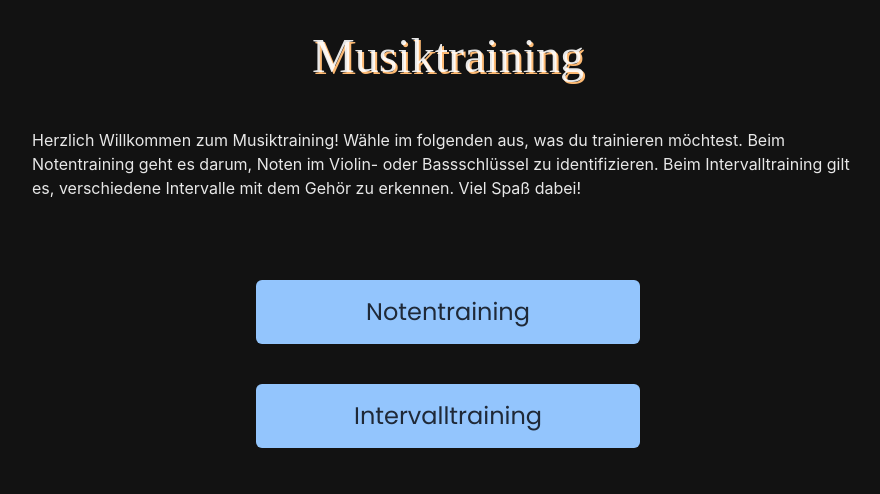
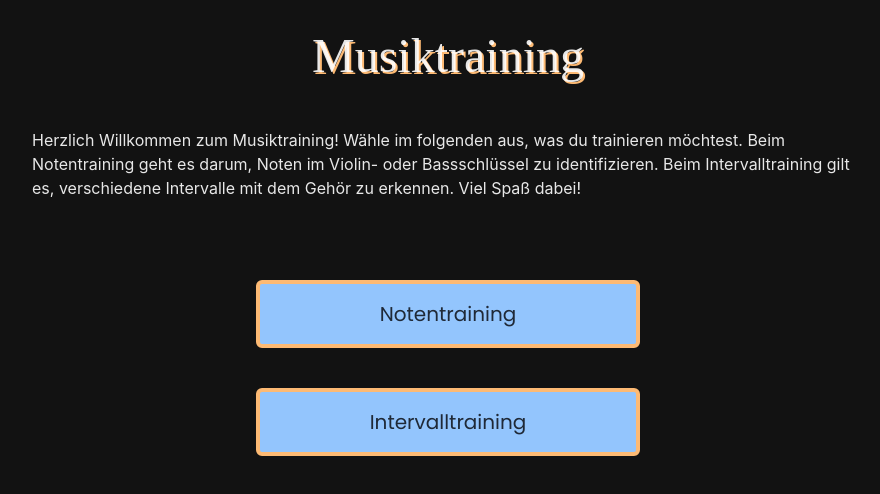
Before and after one commit to kilianmandscharo/music_training, a Next.js app: page / in a window 1280 px wide. Shown: the top 494 px of the page, without its empty margins (192-1072 px from the left). Built offline with nearby package versions, Linux system fonts and the light colour scheme; a web font is replaced by a local one.

Commit message:
chnged starting page

```diff
--- a/pages/index.tsx
+++ b/pages/index.tsx
@@ -38,20 +38,20 @@ const Home: NextPage = () => {
                     Intervalle mit dem Gehör zu erkennen. Viel Spaß dabei!
                 </p>
                 <div>
-                    <div className="bg-blue-300 sm:hover:bg-blue-400 max-w-sm mx-auto flex justify-center p-4 rounded-md mt-10">
-                        <Link href="/notentraining">
-                            <a className="text-center text-2xl font-body text-gray-800">
+                    <Link href="/notentraining">
+                        <div className="bg-blue-300 sm:hover:bg-blue-400 border-4 border-orange-300 max-w-sm mx-auto flex justify-center p-4 rounded-md mt-10">
+                            <a className="text-center text-xl font-body text-gray-800">
                                 Notentraining
                             </a>
-                        </Link>
-                    </div>
-                    <div className="bg-blue-300 sm:hover:bg-blue-400 max-w-sm mx-auto flex justify-center p-4 rounded-md mt-10">
-                        <Link href="/intervalltraining">
-                            <a className="text-center text-2xl font-body text-gray-800">
+                        </div>
+                    </Link>
+                    <Link href="/intervalltraining">
+                        <div className="bg-blue-300 sm:hover:bg-blue-400 border-4 border-orange-300 max-w-sm mx-auto flex justify-center p-4 rounded-md mt-10">
+                            <a className="text-center text-xl font-body text-gray-800">
                                 Intervalltraining
                             </a>
-                        </Link>
-                    </div>
+                        </div>
+                    </Link>
                 </div>
             </div>
         </>
```
